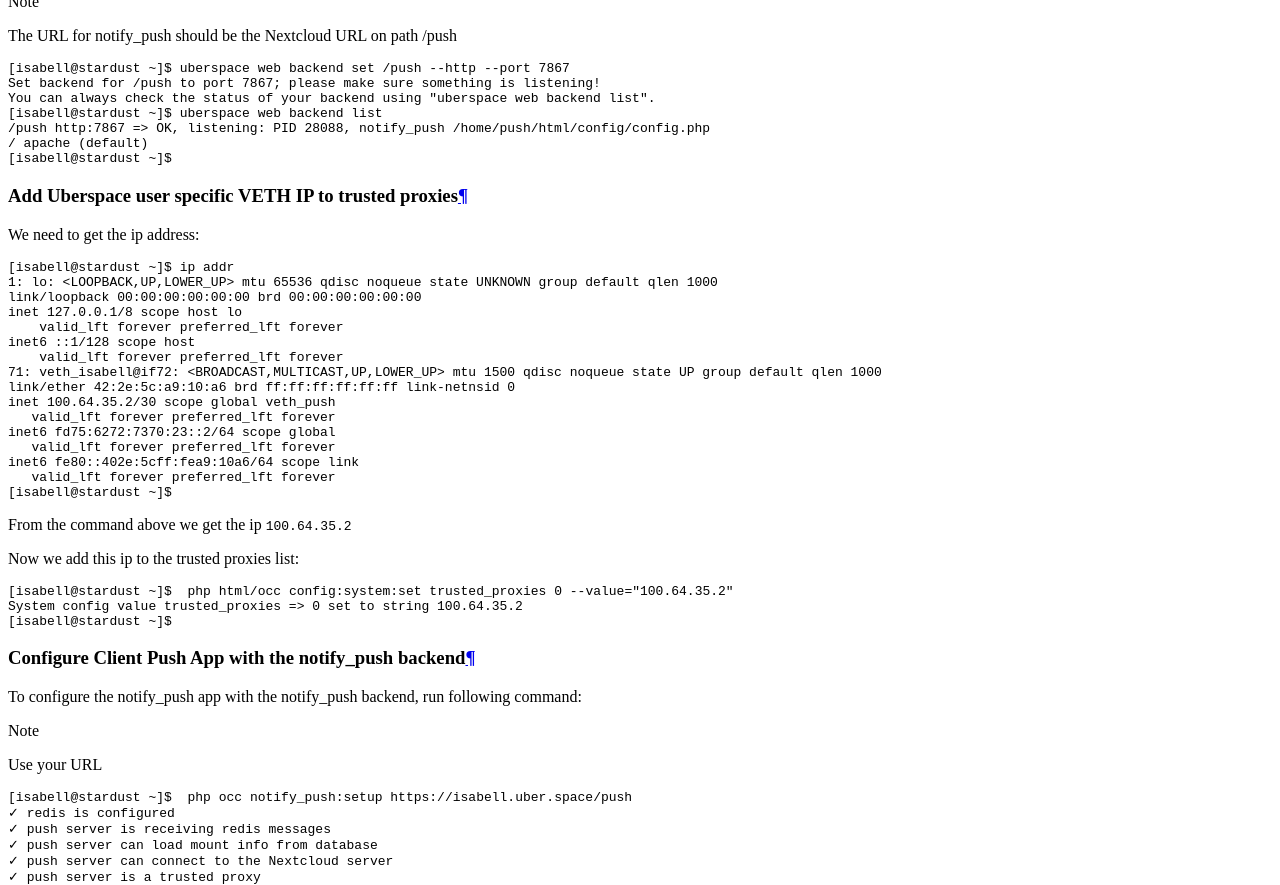
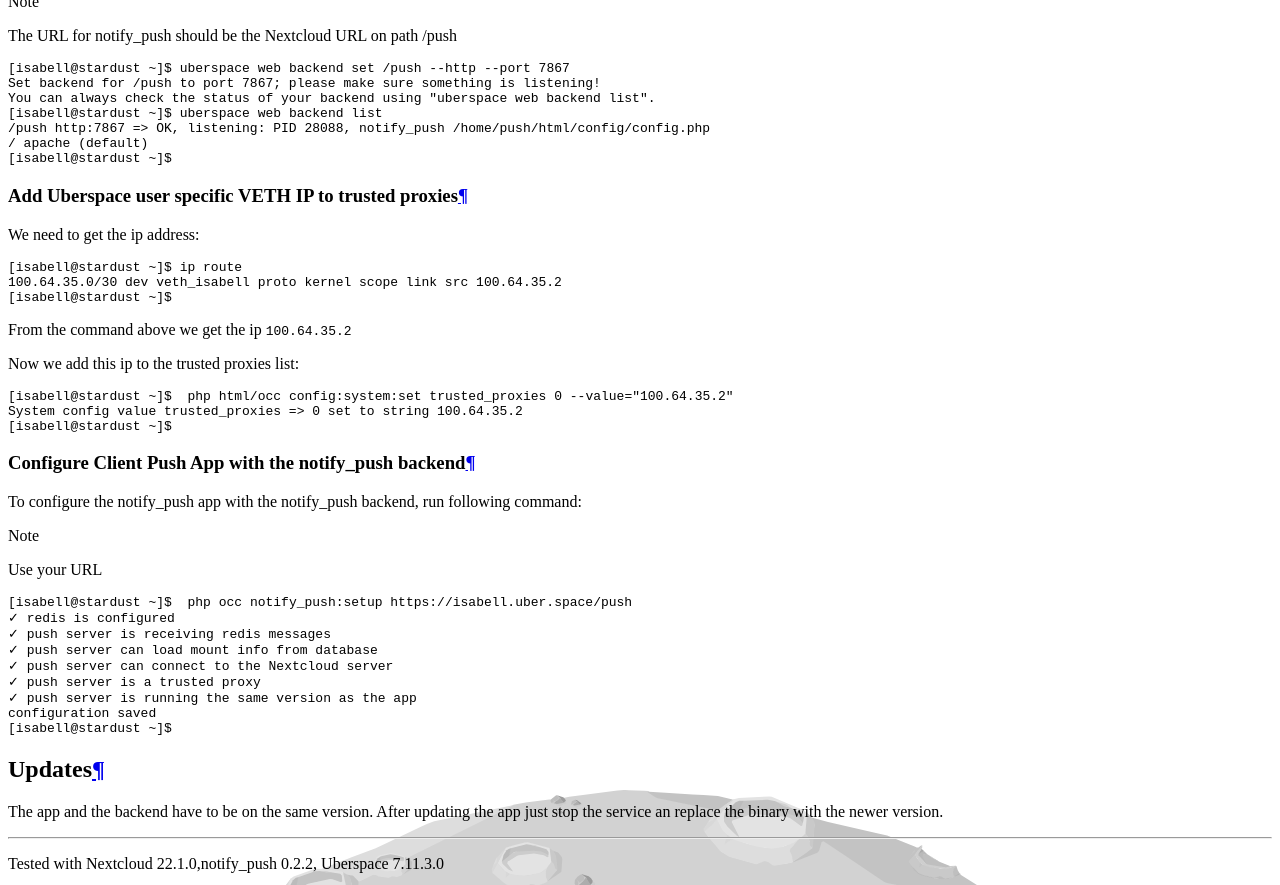
Before and after one commit to Uberspace/lab, a Sphinx documentation site: the page built from source/guide_notify_push.rst, in a window 1280 px wide and 900 px high, scrolled down 5847 px, cut to the strip 0-885 px from the top of the window. Built offline with Sphinx 7.4.7 and the Read the Docs theme 2.0.0, drawn with Linux system fonts in a browser that asks for light colours.

Commit message:
Update source/guide_notify_push.rst
Co-authored-by: EV21 <EV21@users.noreply.github.com>

```diff
--- a/source/guide_notify_push.rst
+++ b/source/guide_notify_push.rst
@@ -117,23 +117,10 @@
 We need to get the ip address:
 
 .. code-block:: console
-    :emphasize-lines: 10
+    :emphasize-lines: 2
 
-    [isabell@stardust ~]$ ip addr
-    1: lo: <LOOPBACK,UP,LOWER_UP> mtu 65536 qdisc noqueue state UNKNOWN group default qlen 1000
-    link/loopback 00:00:00:00:00:00 brd 00:00:00:00:00:00
-    inet 127.0.0.1/8 scope host lo
-        valid_lft forever preferred_lft forever
-    inet6 ::1/128 scope host
-        valid_lft forever preferred_lft forever
-    71: veth_isabell@if72: <BROADCAST,MULTICAST,UP,LOWER_UP> mtu 1500 qdisc noqueue state UP group default qlen 1000
-    link/ether 42:2e:5c:a9:10:a6 brd ff:ff:ff:ff:ff:ff link-netnsid 0
-    inet 100.64.35.2/30 scope global veth_push
-       valid_lft forever preferred_lft forever
-    inet6 fd75:6272:7370:23::2/64 scope global
-       valid_lft forever preferred_lft forever
-    inet6 fe80::402e:5cff:fea9:10a6/64 scope link
-       valid_lft forever preferred_lft forever
+    [isabell@stardust ~]$ ip route
+    100.64.35.0/30 dev veth_isabell proto kernel scope link src 100.64.35.2
     [isabell@stardust ~]$
 
 From the command above we get the ip ``100.64.35.2``
```
